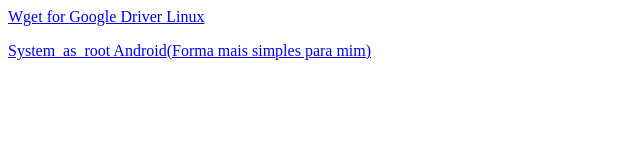
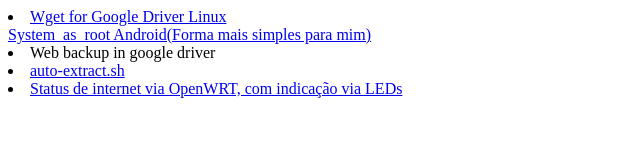
Before and after one commit to Sirherobrine23/ShellScripts, a plain HTML site: page index.html in a window 1280 px wide. Shown: the whole page, without its empty margins (0-640 px from the left). Drawn offline with Linux system fonts and the light colour scheme.

Commit message:
publish new html and rename system-as-root detect

```diff
--- a/index.html
+++ b/index.html
@@ -3,11 +3,19 @@
 
     </head>
     <body>
-        <p>
-            <a href="/google-driver-wget.sh">Wget for Google Driver Linux</a>
-        </p>
-        <p>
-            <a href="/System-as-root.txt">System_as_root Android(Forma mais simples para mim)</a>
-        </p>
+        <li>
+            <a href="/google-driver-wget.sh">Wget for Google Driver Linux</li>
+        </li>
+            <a href="/System-as-root.sh">System_as_root Android(Forma mais simples para mim)</li>
+        </li>
+        <li>
+            <a hef="/backup-web-core.sh">Web backup in google driver</li>
+        </li>
+        <li>
+            <a href="/auto-extract.sh">auto-extract.sh</a>
+        </li>
+        <li>
+            <a href="openwrt-internet-status.sh">Status de internet via OpenWRT, com indicação via LEDs</a>
+        </li>
     </body>
 </html>
```
Also changed, not shown: 2 other files.
